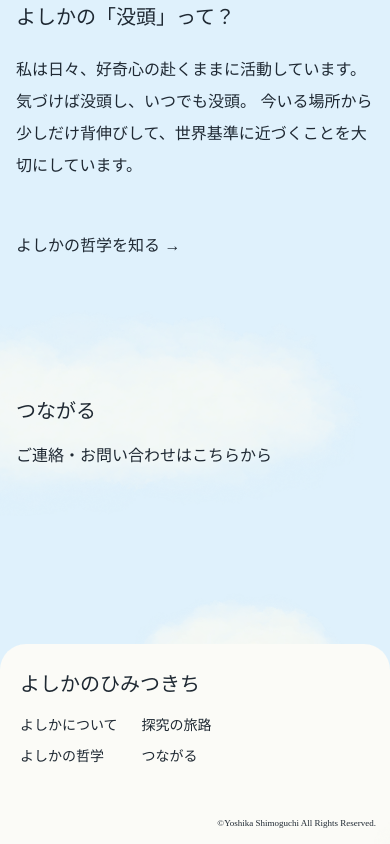
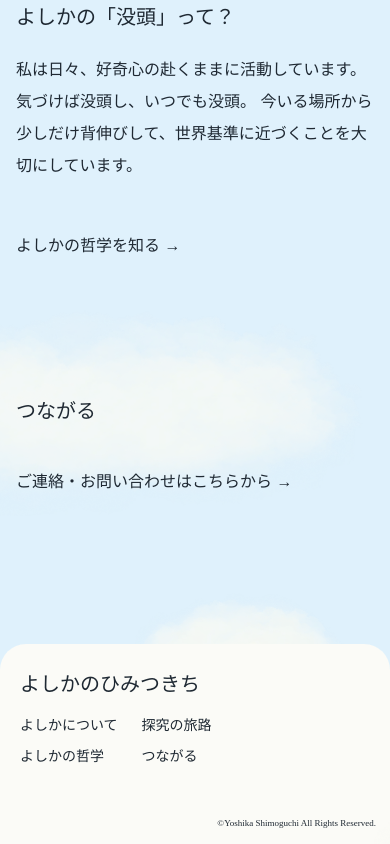
Before and after one commit to YS-Cocoa/web-programming, a React (Vite) app: page / in a window 390 px wide. Shown: the part 2867-3711 px from the top of the page. Built offline with nearby package versions, Linux system fonts and the light colour scheme.

Commit message:
ホームの問い合わせ導線を接続

```diff
--- a/src/App.css
+++ b/src/App.css
@@ -987,9 +987,16 @@
 }
 
 .home-contact h2,
-.home-contact p {
+.home-contact p,
+.home-contact .text-link {
   position: relative;
   z-index: 1;
+}
+
+.home-contact .text-link {
+  align-self: center;
+  width: fit-content;
+  font-size: var(--fs-body-pc);
 }
 
 .page-section {
@@ -2047,7 +2054,8 @@ textarea:focus-visible {
   }
 
   .home-feature .text-link,
-  .home-note .text-link {
+  .home-note .text-link,
+  .home-contact .text-link {
     font-size: var(--fs-body-mobile);
   }
 
--- a/src/pages/Home.jsx
+++ b/src/pages/Home.jsx
@@ -98,7 +98,7 @@ function Home() {
 
         <section className="home-contact">
           <h2>つながる</h2>
-          <p>ご連絡・お問い合わせはこちらから</p>
+          <Link className="text-link" to="/contact">ご連絡・お問い合わせはこちらから</Link>
         </section>
       </section>
     </main>
```
